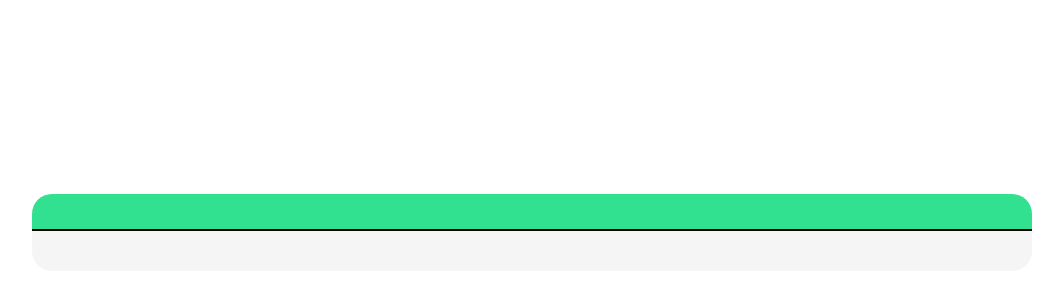
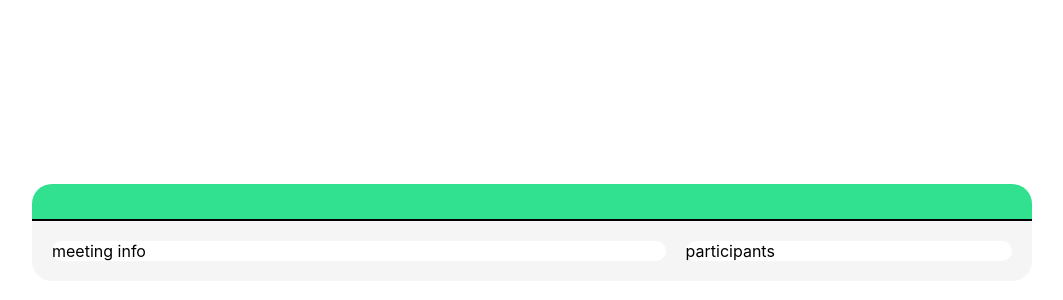
Before and after one commit to dennis-bg/tadpoleInterviewTest, a React (Create React App) app: page / in a window 1280 px wide. Shown: the part 168-468 px from the top of the page, without its empty margins (108-1171 px from the left). Built offline with nearby package versions, Linux system fonts and the light colour scheme.

Commit message:
section setup

```diff
--- /dev/null
+++ b/src/components/MeetingInfo/index.tsx
@@ -0,0 +1,8 @@
+import React from "react";
+import styles from './styles.module.css'
+
+export const MeetingInfo = () => {
+    return (
+        <div className={styles.info}>meeting info</div>
+    )
+}
--- /dev/null
+++ b/src/components/MeetingInfo/styles.module.css
@@ -0,0 +1,5 @@
+.info {
+    width: 64%;
+    background-color: white;
+    border-radius: 10px;
+}
--- a/src/components/MeetingModal/index.tsx
+++ b/src/components/MeetingModal/index.tsx
@@ -2,6 +2,8 @@ import React from "react";
 import { MyModal } from "../common/MyModal";
 import { MeetingDetails } from "./types";
 import styles from './styles.module.css'
+import { MeetingInfo } from "../MeetingInfo";
+import { MeetingParticipants } from "../MeetingParticipants";
 interface MeetingModalProps {
     open: boolean,
     meetingDetails: MeetingDetails
@@ -11,7 +13,8 @@ export const MeetingModal: React.FC<MeetingModalProps> = ({ open, meetingDetails
     return (
         <MyModal>
             <div className={styles.meetingDetails}>
-
+                <MeetingInfo/>
+                <MeetingParticipants/>
             </div>
         </MyModal>
     )
--- a/src/components/MeetingModal/types.ts
+++ b/src/components/MeetingModal/types.ts
@@ -21,5 +21,5 @@ interface Attendeees {
 
 export interface MeetingDetails {
     info: MeetingInfo,
-    people: Attendeees
+    participants: Attendeees
 }
--- /dev/null
+++ b/src/components/MeetingParticipants/index.tsx
@@ -0,0 +1,8 @@
+import React from "react";
+import styles from './styles.module.css'
+
+export const MeetingParticipants = () => {
+    return (
+        <div className={styles.participants}>participants</div>
+    )
+}
--- /dev/null
+++ b/src/components/MeetingParticipants/styles.module.css
@@ -0,0 +1,5 @@
+.participants {
+    width: 34%;
+    background-color: white;
+    border-radius: 10px;
+}
--- a/src/fixtures/meetingDetails.json
+++ b/src/fixtures/meetingDetails.json
@@ -9,7 +9,7 @@
         "repitition": "every 7 days",
         "location": "Classroom 400, Ryder Hall, Northeastern University"
     },
-    "people": {
+    "participants": {
         "tutors": [
             "Marie Curie"
         ],
```
